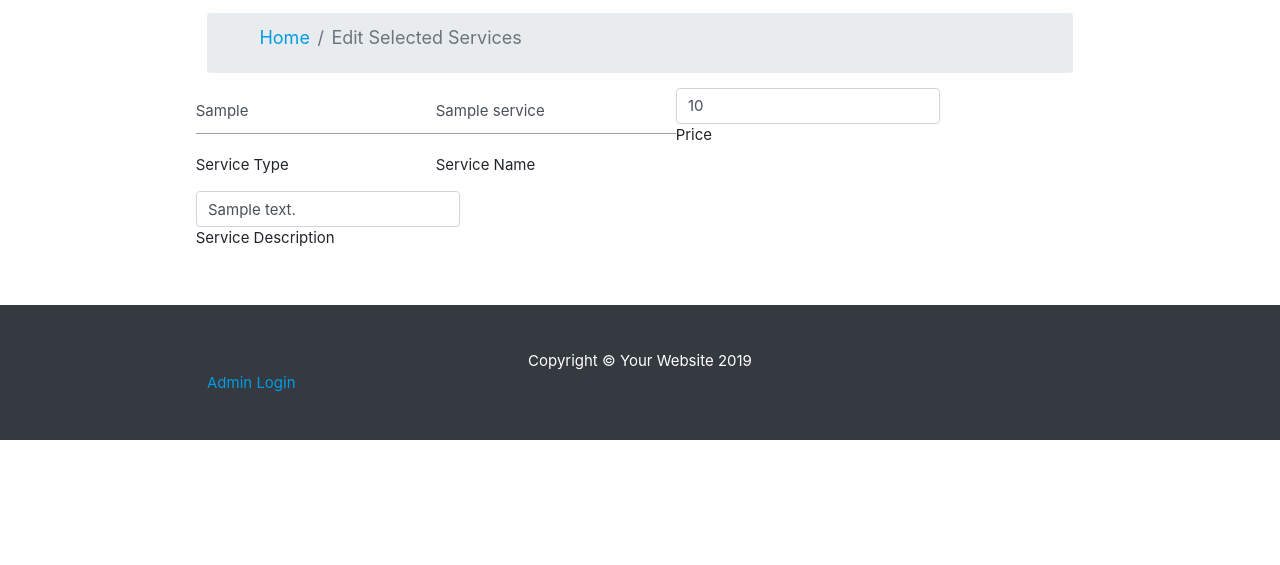
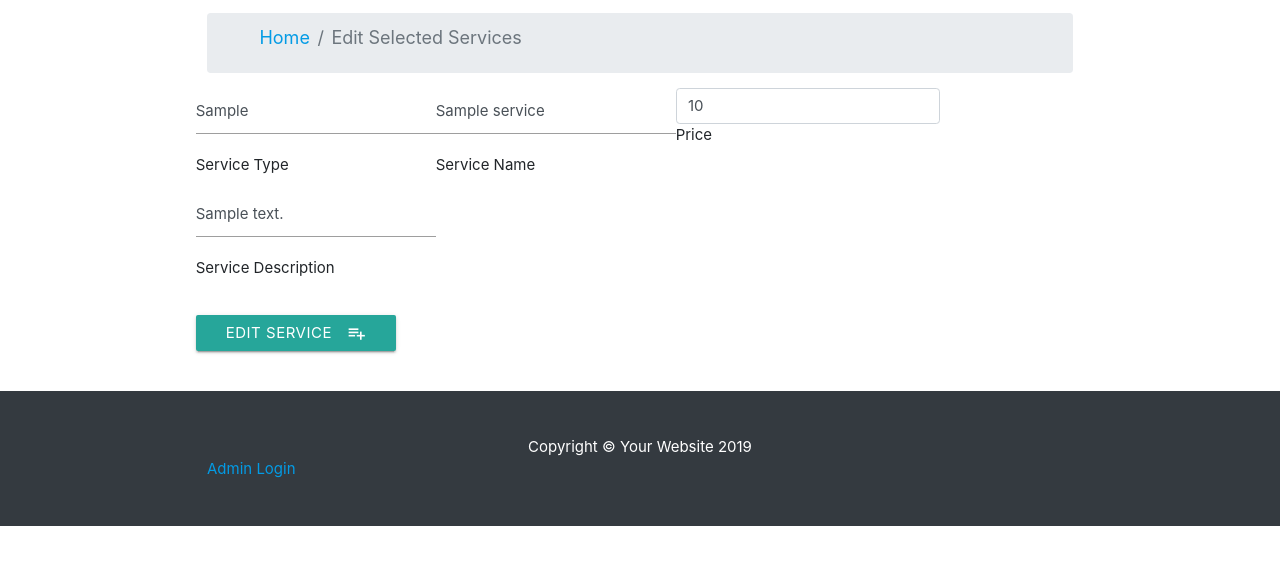
Before and after one commit to gnisco/Python-project, a Flask app: template templates/edit_service.html in a window 1280 px wide. Shown: the part 150-715 px from the top of the page. Run offline with Flask 2, Linux system fonts and the light colour scheme; the template is opened without the code that fills it: most values are stand-ins (such as "Sample title", 1, 10 or a date in 2020); some libraries are stand-ins or nearby versions.

Commit message:
edit service functionality

```diff
--- a/run.py
+++ b/run.py
@@ -121,7 +121,7 @@ def update_service(service_id):
         'service_description': request.form.get('service_description'),
         'service_cost': request.form.get('service_cost'),
     })
-    return redirect(url_for('services_admin'))
+    return redirect(url_for('servicesadmin'))
 
 if __name__ == '__main__':
     app.run(host=os.environ.get('IP', '0.0.0.0'),
--- a/templates/edit_service.html
+++ b/templates/edit_service.html
@@ -14,7 +14,7 @@
         <div class="row">
             <form action="{{ url_for('update_service', service_id=service._id) }}" method="POST"  class="col s12">
                 <div class="row">
-                <div class="form-group">
+                    <div class="form-header">
 				        <input class="form-control" id="service_type" name="service_type" type="text" placeholder="Service Type" value="{{service.service_type}}">
 				        <span class="form-label">Service Type</span>
 			        </div>
@@ -23,13 +23,18 @@
 				        <span class="form-label">Service Name</span>
 			        </div>
 			        <div class="form-group">
-				    <input class="form-control" id="price" name="price" type="price" placeholder="Price" value="{{service.service_price}}">
+				        <input class="form-control" id="price" name="price" type="price" placeholder="Price" value="{{service.service_cost}}">
 				        <span class="form-label" >Price</span>
 			        </div>
 			        <div class="form-group">
-				    <input class="form-control" id="service_description" name="service_description" type="postcode" placeholder="Service Description" value="{{service.service_description}}">
+				        <input class="form-control" id="service_description" name="service_description" type="text" placeholder="Service Description" value="{{service.service_description}}">
 				        <span class="form-label" >Service Description</span>
 		            </div>
+                </div>
+                <div class="row">
+                    <button class="btn btn-primary" type="submit" name="action">Edit Service
+                    <i class="material-icons right">playlist_add</i>
+                    </button>
                 </div>
             </form>
         </div>
--- a/templates/services_admin.html
+++ b/templates/services_admin.html
@@ -29,7 +29,7 @@
           <ul class="list-group list-group-flush">
             <li class="list-group-item">{{service.service_description}}</li>
             <li class="list-group-item">
-              <a href="#" class="btn btn-primary">Edit</a>
+              <a href="{{url_for('edit_service', service_id=service._id)}}" class="btn btn-primary">Edit</a>
               <a href="#" class="btn btn-primary">Delete</a>
             </li>
           </ul>
@@ -39,7 +39,9 @@
     </div>
     <!-- /.row -->
     <div class="row">
-        <a href="{{url_for('edit_service', service_id=service._id)}}">Edit</a>
+        {% for service in services %}
+
+        {% endfor %}
     </div>
   </div>
 
```
Lines whose indentation alone changed are shown as unchanged.
